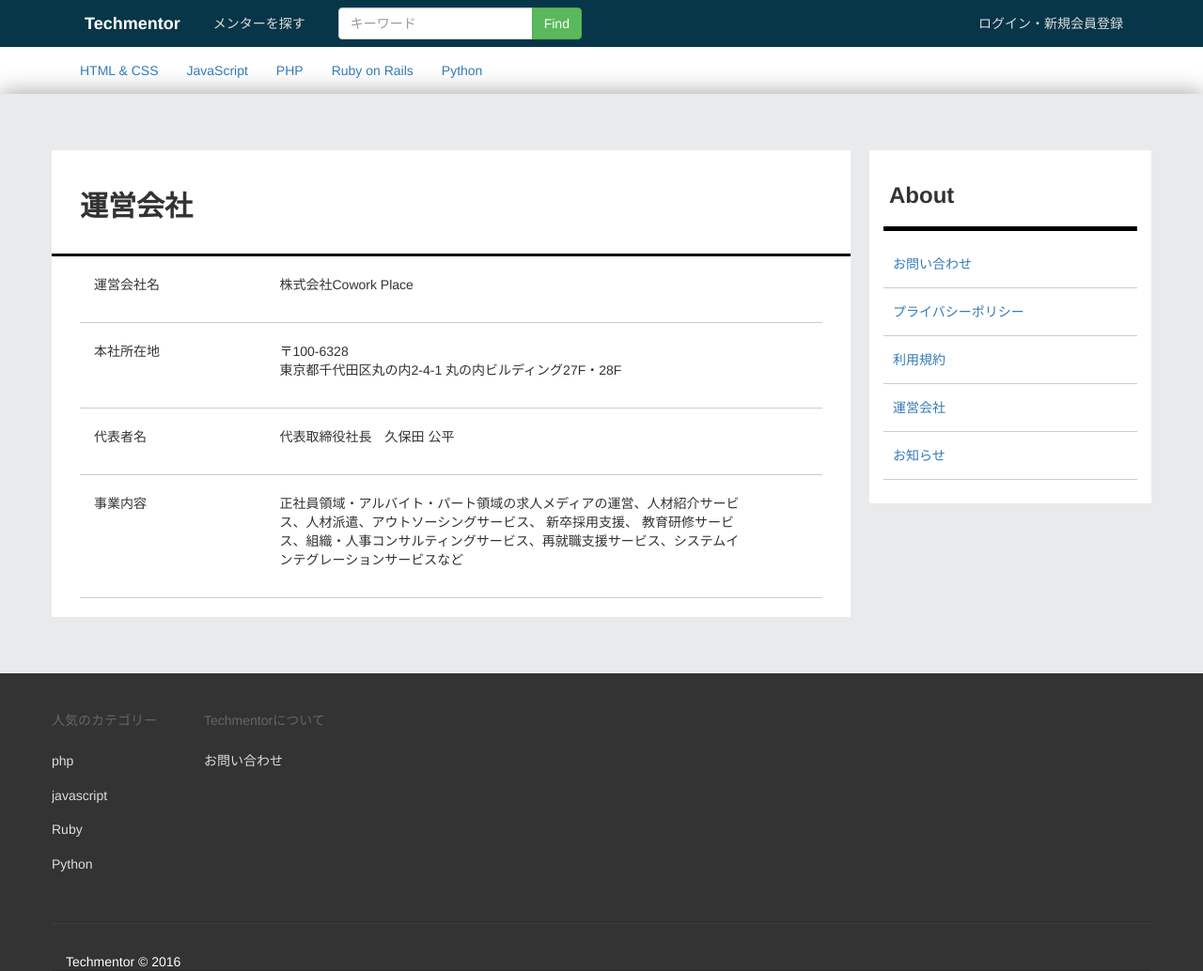
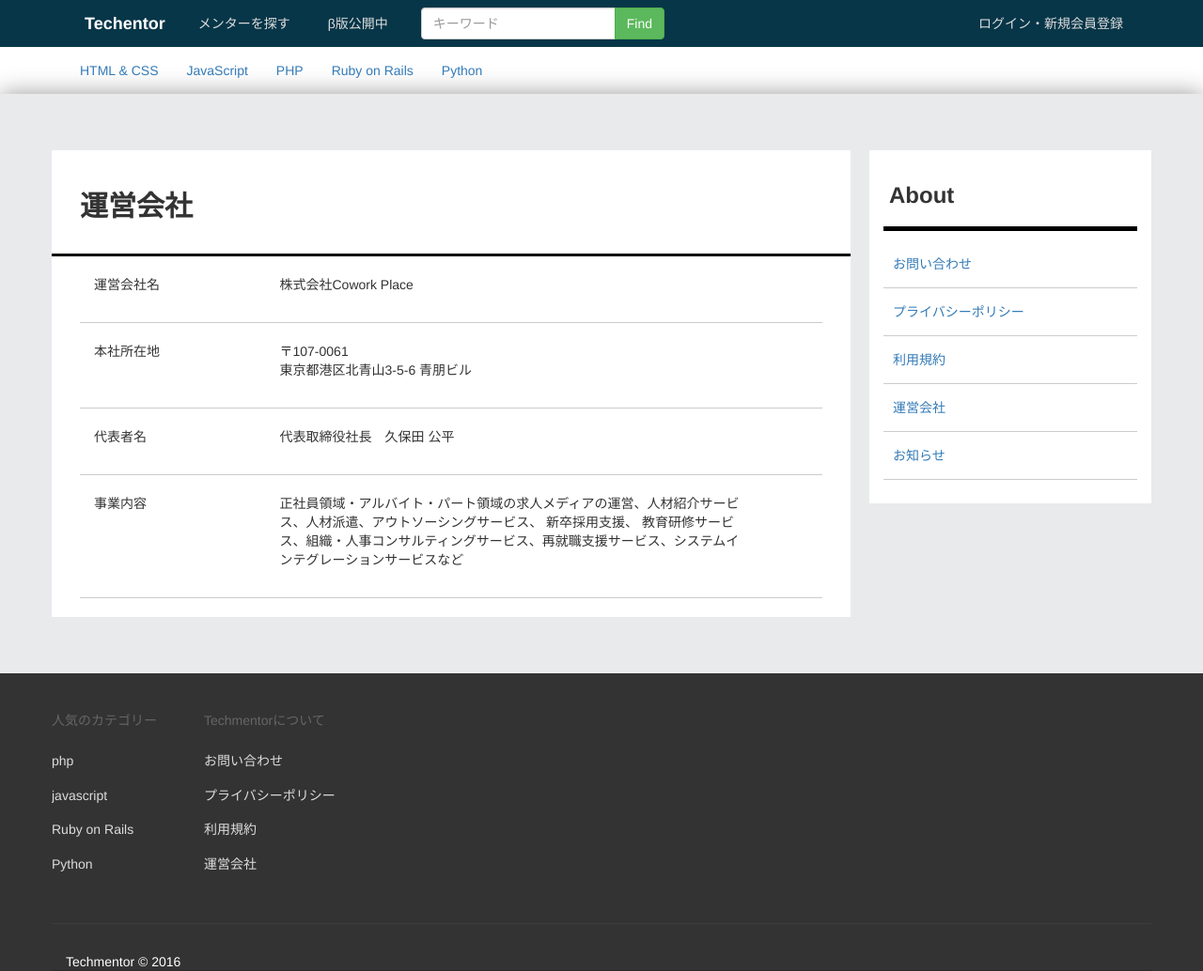
Before and after one commit to kohei-kubota/techmentor, a Django app: page /company/ in a window 1280 px wide. Shown: the whole page at 94% size. Run offline with Django 3.2, Linux system fonts and the light colour scheme; some libraries are stand-ins or nearby versions.

Commit message:
update sns

```diff
--- a/techmentor/settings.py
+++ b/techmentor/settings.py
@@ -144,8 +144,8 @@ LOGIN_REDIRECT_URL = '/'
 LOGIN_ERROR_URL = '/'
 # LOGOUT_URL = '/'
 
-SOCIAL_AUTH_FACEBOOK_KEY = '599612616916296'
-SOCIAL_AUTH_FACEBOOK_SECRET = '7868a8a63b4bf6fc18c8ce7d3d871940'
+SOCIAL_AUTH_FACEBOOK_KEY = '861128840704584'
+SOCIAL_AUTH_FACEBOOK_SECRET = 'a89fbda3aa878dd19fd44ed50716801b'
 SOCIAL_AUTH_FACEBOOK_SCOPE = ['email']
 FACEBOOK_EXTENDED_PERMISSIONS = ['email']
 # SOCIAL_AUTH_FORCE_EMAIL_VALIDATION = True
--- a/techmentorapp/templates/base.html
+++ b/techmentorapp/templates/base.html
@@ -5,16 +5,10 @@
     <meta charset="utf-8">
     <title>Techmentor【テックメンター】</title>
     <link rel="shortcut icon" href="{% static 'img/common/532108815_fav.ico' %}">
-    <meta name="keywords" content="コワークプレイス,CoworkPlace,コワーキングスペース">
-    <meta name="description" content="コワーキングスペースを探すなら「コワークプレイス」。デザイン、エンジニアなどの職種毎などから今求めているコワーキングスペース探しに対応します。">
+    <meta name="keywords" content="テックメンター、techmentor">
+    <meta name="description" content="プログラミングのメンターサポートなら「テックメンター(techmentor)」現役エンジニアがオンラインサポートします。">
     <meta name="viewport" content="width=device-width,initial-scale=1.0">
     <meta http-equiv="X-UA-Compatible" content="IE=edge"/>
-    <!--<meta property="og:title" content="コワーキング・イベントスペース予約サイト | CoworkPlace(コワークプレイス)">-->
-    <!--<meta property="og:type" content="article">-->
-    <!--<meta property="og:description" content="コワーキングスペースを探すなら「コワークプレイス」。デザイン、エンジニアなどの職種毎などから今求めているコワーキングスペース探しに対応します。">-->
-    <!--<meta property="og:url" content="http://coworkplace.jp/">-->
-    <!--<meta property="og:image" content="http://coworkplace.jp/img/common/ogp.jpg">-->
-    <!--<meta property="og:site_name" content="CoworkPlace(コワークプレイス)">-->
 
 
     <link rel="stylesheet" href="{% static 'css/reset.css' %}">
@@ -63,10 +57,11 @@
 	<header id="header" class="clearfix">
 		<div class="container">
 			<div class="flL">
-				<h1 id="logo"><a href="/">Techmentor</a></h1>
+				<h1 id="logo"><a href="/">Techentor</a></h1>
 				<nav id="g-nav">
 					<ul>
 						<li><a href="{% url 'techmentorapp:mentor_list' %}">メンターを探す</a></li>
+						<li><a href="">β版公開中</a></li>
 						<!--<li><a href="">使い方</a></li>-->
 						<!--<li><a href="">Techmentorになる</a></li>-->
 						<li>
@@ -151,18 +146,19 @@
 					<li>
 						<p class="title">人気のカテゴリー</p>
 						<div class="disc">
-							<p class=""><a href="">php</a></p>
-							<p class=""><a href="">javascript</a></p>
-							<p class=""><a href="">Ruby</a></p>
-							<p class=""><a href="">Python</a></p>
+							<p class=""><a href="/category/php">php</a></p>
+							<p class=""><a href="/category/javascript">javascript</a></p>
+							<p class=""><a href="/category/ruby-on-rails">Ruby on Rails</a></p>
+							<p class=""><a href="/category/python">Python</a></p>
 						</div>
 					</li>
 					<li>
 						<p class="title">Techmentorについて</p>
 						<div class="disc">
-							<!--<p class=""><a href="">ご利用ガイド</a></p>-->
-							<!--<p class=""><a href="">よくある質問</a></p>-->
-							<p class=""><a href="">お問い合わせ</a></p>
+							<p class=""><a href="{% url 'techmentorapp:contact' %}">お問い合わせ</a></p>
+							<p class=""><a href="{% url 'techmentorapp:privacy_policy' %}">プライバシーポリシー</a></p>
+							<p class=""><a href="{% url 'techmentorapp:policy' %}">利用規約</a></p>
+							<p class=""><a href="{% url 'techmentorapp:company' %}">運営会社</a></p>
 						</div>
 					</li>
 				</ul>
--- a/techmentorapp/templates/company.html
+++ b/techmentorapp/templates/company.html
@@ -30,7 +30,7 @@
                                 本社所在地
                             </p>
                             <div class="col-sm-8">
-                                <p>〒100-6328<br>東京都千代田区丸の内2-4-1 丸の内ビルディング27F・28F</p>
+                                <p>〒107-0061<br>東京都港区北青山3-5-6 青朋ビル</p>
                             </div>
                         </div>
                     </div>
--- a/techmentorapp/views.py
+++ b/techmentorapp/views.py
@@ -230,7 +230,11 @@ def category(request, link):
     }
     try:
         skill = Skill.objects.get(name=categories[link])
-        mentors = Mentor.objects.filter(skill=skill).exclude(user=request.user)
+        # mentors = Mentor.objects.filter(skill=skill).exclude(user=request.user)
+        if not request.user.is_anonymous():
+            mentors = Mentor.objects.filter(skill=skill).exclude(user=request.user)
+        else:
+            mentors = Mentor.objects.filter(skill=skill)
         info = Infomation.objects.all().order_by('-id')[:4]
         # mentors = Mentor.objects.all()
     except Skill.DoesNotExist:
@@ -250,12 +254,20 @@ def category(request, link):
 
 def search(request):
     try:
-        mentors = Mentor.objects.filter(
-            Q(specialty__contains=request.GET['title']) |
-            # Q(skill__name__in=request.GET['title']) |
-            Q(about__contains=request.GET['title']) |
-            Q(job__contains=request.GET['title'])
-        ).exclude(user=request.user)
+        if not request.user.is_anonymous():
+            mentors = Mentor.objects.filter(
+                Q(specialty__contains=request.GET['title']) |
+                # Q(skill__name__in=request.GET['title']) |
+                Q(about__contains=request.GET['title']) |
+                Q(job__contains=request.GET['title'])
+            ).exclude(user=request.user)
+        else:
+            mentors = Mentor.objects.filter(
+                Q(specialty__contains=request.GET['title']) |
+                # Q(skill__name__in=request.GET['title']) |
+                Q(about__contains=request.GET['title']) |
+                Q(job__contains=request.GET['title'])
+            )
     except KeyError:
         return redirect('/')
 
```
